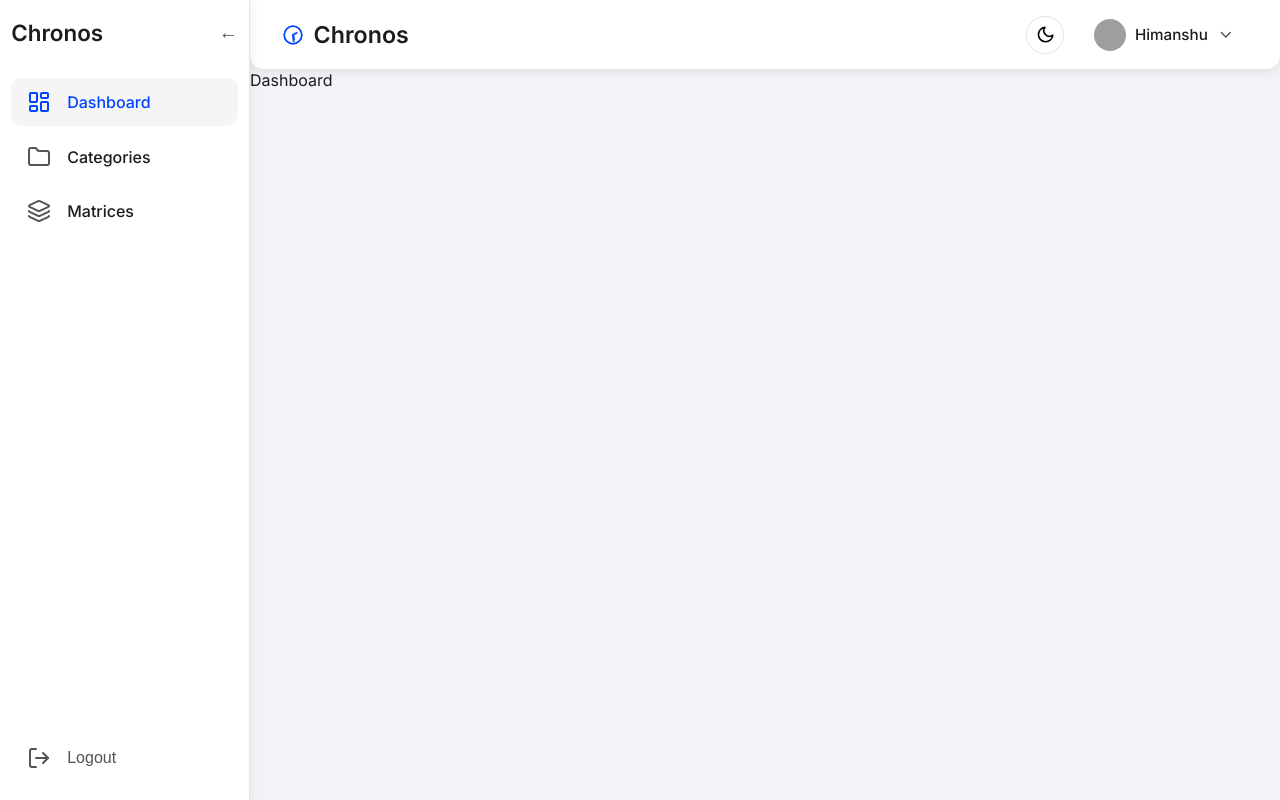
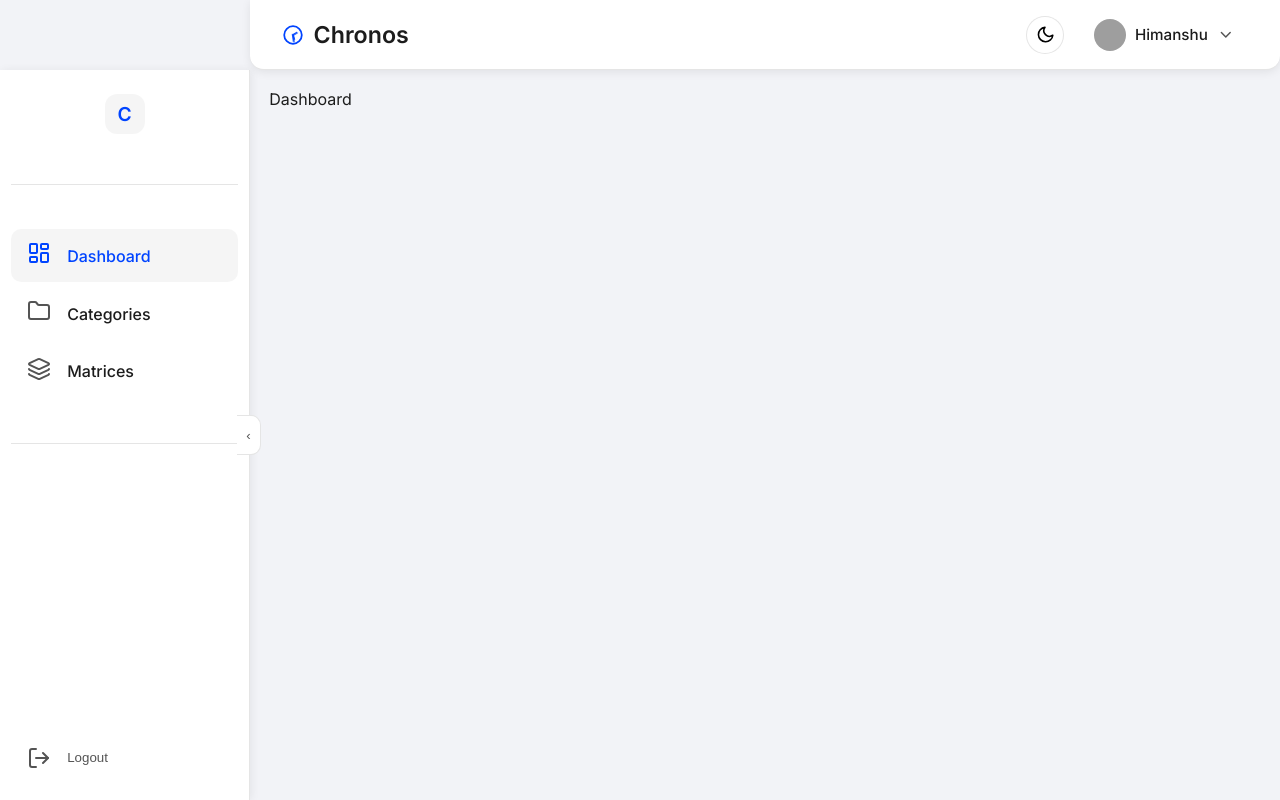
Before and after one commit to ankitbareth-dev/frontend-for-chronos, a Next.js app: page /dashboard in a window 1280 px wide. Built offline with nearby package versions, Linux system fonts and the light colour scheme; grey boxes are pictures that could not be loaded.

Commit message:
update some ui

```diff
--- a/app/dashboard/components/Sidebar/Sidebar.module.sass
+++ b/app/dashboard/components/Sidebar/Sidebar.module.sass
@@ -1,6 +1,5 @@
 .sidebar
   width: 250px
-  height: 100vh
   background: var(--bg-topbar)
   border-right: 1px solid var(--border-color)
   padding: 1.2rem .7rem
@@ -9,10 +8,14 @@
   gap: 2rem
   position: fixed
   left: 0
-  top: 0
+  top: 70px
+  height: calc(100vh - 70px)
   z-index: 40
   transition: width .25s ease, transform .3s ease
   box-shadow: 2px 0 8px rgba(0,0,0,0.06)
+
+.expanded
+  width: 250px
 
 .collapsed
   width: 78px
@@ -20,55 +23,36 @@
 .open
   transform: translateX(0)
 
-.overlay
-  position: fixed
-  inset: 0
-  background: rgba(0,0,0,0.4)
-  z-index: 30
+/* Brand Box */
+.brandBox
+  display: flex
+  justify-content: center
+  padding: .3rem 0
 
-/* MOBILE: sidebar hidden by default */
-@media (max-width: 768px)
-  .sidebar
-    transform: translateX(-100%)
-    width: 260px
-
-  .collapsed
-    width: 260px
-
-/* TOP SECTION */
-.top
+.brandIcon
+  width: 40px
+  height: 40px
+  background: var(--hover-bg)
+  border-radius: 12px
   display: flex
   align-items: center
-  justify-content: space-between
+  justify-content: center
+  font-size: 1.2rem
+  font-weight: 600
+  color: var(--logo-color)
 
-.logo
-  font-size: 1.4rem
-  font-weight: 600
-  color: var(--text-primary)
+/* Divider */
+.divider
+  width: 100%
+  height: 1px
+  background: var(--border-color)
+  margin: .8rem 0
 
-/* COLLAPSE BUTTON */
-.collapseBtn
-  background: transparent
-  border: none
-  cursor: pointer
-  color: var(--text-secondary)
-  font-size: 1.2rem
-
-/* CLOSE BUTTON (mobile only) */
-.closeBtn
-  display: none
-  @media (max-width: 768px)
-    display: block
-    background: transparent
-    border: none
-    color: var(--text-primary)
-    font-size: 1.2rem
-
-/* NAVIGATION */
+/* Nav */
 .nav
   display: flex
   flex-direction: column
-  gap: .4rem
+  gap: .3rem
 
 .navItem
   display: flex
@@ -78,14 +62,13 @@
   border-radius: 10px
   color: var(--text-primary)
   text-decoration: none
-  transition: background .2s ease, color .2s ease
+  transition: background .2s ease
 
   &:hover
     background: var(--hover-bg)
 
 .icon
   font-size: 1.25rem
-  display: flex
   color: var(--text-secondary)
 
 .label
@@ -99,7 +82,7 @@
   .icon
     color: var(--logo-color)
 
-/* LOGOUT */
+/* Logout */
 .bottom
   margin-top: auto
 
@@ -114,18 +97,56 @@
   background: transparent
   color: var(--text-secondary)
   cursor: pointer
-  font-size: 1rem
   transition: background .2s ease
 
   &:hover
     background: var(--hover-bg)
     color: var(--text-primary)
 
-/* MOBILE MENU BUTTON */
+/* Collapse handle on right border */
+.collapseHandle
+  position: absolute
+  top: 50%
+  right: -12px
+  transform: translateY(-50%)
+  width: 24px
+  height: 40px
+  background: var(--bg-topbar)
+  border: 1px solid var(--border-color)
+  border-left: none
+  border-radius: 0 10px 10px 0
+  display: flex
+  align-items: center
+  justify-content: center
+  cursor: pointer
+  color: var(--text-secondary)
+  transition: .2s ease
+
+  &:hover
+    background: var(--hover-bg)
+
+/* Overlay (mobile) */
+.overlay
+  position: fixed
+  inset: 0
+  background: rgba(0,0,0,0.4)
+  z-index: 30
+
+/* Mobile Hide */
+@media (max-width: 768px)
+  .sidebar
+    transform: translateX(-100%)
+    width: 260px
+  .collapsed
+    width: 260px
+  .collapseHandle
+    display: none
+
+/* Mobile Menu Btn */
 .mobileMenuBtn
   display: none
   @media (max-width: 768px)
-    display: block
+    display: flex
     position: fixed
     top: 1rem
     left: 1rem
@@ -135,7 +156,5 @@
     width: 40px
     height: 40px
     border-radius: 10px
-    display: flex
     align-items: center
     justify-content: center
-    cursor: pointer
--- a/app/dashboard/components/Sidebar/Sidebar.tsx
+++ b/app/dashboard/components/Sidebar/Sidebar.tsx
@@ -1,33 +1,18 @@
 "use client";
 
-import { useState, useEffect, useRef } from "react";
+import { useState, useEffect } from "react";
 import styles from "./Sidebar.module.sass";
-
-import { LayoutDashboard, Folder, Layers, LogOut, Menu, X } from "lucide-react";
-
+import { LayoutDashboard, Folder, Layers, LogOut } from "lucide-react";
 import Link from "next/link";
 import { usePathname } from "next/navigation";
 
-export default function Sidebar() {
-  const [isOpen, setIsOpen] = useState(false); // mobile drawer
-  const [isCollapsed, setIsCollapsed] = useState(false); // desktop collapse
+export default function Sidebar({ onCollapseChange }: any) {
+  const [isCollapsed, setIsCollapsed] = useState(false);
   const pathname = usePathname();
-  const sidebarRef = useRef(null);
 
-  // Close sidebar on outside click (mobile only)
   useEffect(() => {
-    function handleClick(e: any) {
-      if (
-        isOpen &&
-        sidebarRef.current &&
-        !sidebarRef.current.contains(e.target)
-      ) {
-        setIsOpen(false);
-      }
-    }
-    document.addEventListener("mousedown", handleClick);
-    return () => document.removeEventListener("mousedown", handleClick);
-  }, [isOpen]);
+    onCollapseChange?.(isCollapsed);
+  }, [isCollapsed]);
 
   const navItems = [
     { name: "Dashboard", href: "/dashboard", icon: <LayoutDashboard /> },
@@ -36,37 +21,17 @@ export default function Sidebar() {
   ];
 
   return (
-    <>
-      {/* MOBILE MENU BUTTON */}
-      <button className={styles.mobileMenuBtn} onClick={() => setIsOpen(true)}>
-        <Menu />
-      </button>
-
-      {/* OVERLAY (mobile only) */}
-      {isOpen && <div className={styles.overlay}></div>}
-
-      {/* SIDEBAR */}
     <aside
-        ref={sidebarRef}
-        className={`${styles.sidebar} ${isCollapsed ? styles.collapsed : ""} ${
-          isOpen ? styles.open : ""
+      className={`${styles.sidebar} ${
+        isCollapsed ? styles.collapsed : styles.expanded
       }`}
     >
-        {/* HEADER */}
-        <div className={styles.top}>
-          {!isCollapsed && <h2 className={styles.logo}>Chronos</h2>}
+      {/* BRAND */}
+      <div className={styles.brandBox}>
+        <div className={styles.brandIcon}>C</div>
+      </div>
 
-          <button
-            className={styles.collapseBtn}
-            onClick={() => setIsCollapsed((p) => !p)}
-          >
-            {isCollapsed ? "→" : "←"}
-          </button>
-
-          <button className={styles.closeBtn} onClick={() => setIsOpen(false)}>
-            <X />
-          </button>
-        </div>
+      <div className={styles.divider}></div>
 
       {/* NAV */}
       <nav className={styles.nav}>
@@ -87,6 +52,8 @@ export default function Sidebar() {
         })}
       </nav>
 
+      <div className={styles.divider}></div>
+
       {/* LOGOUT */}
       <div className={styles.bottom}>
         <button className={styles.logoutBtn}>
@@ -94,7 +61,14 @@ export default function Sidebar() {
           {!isCollapsed && <span>Logout</span>}
         </button>
       </div>
+
+      {/* COLLAPSE HANDLE */}
+      <button
+        className={styles.collapseHandle}
+        onClick={() => setIsCollapsed((prev) => !prev)}
+      >
+        {isCollapsed ? "›" : "‹"}
+      </button>
     </aside>
-    </>
   );
 }
--- /dev/null
+++ b/app/dashboard/dashboardLayout.module.sass
@@ -0,0 +1,76 @@
+.dashboardLayout
+  display: flex
+  width: 100%
+  height: 100vh
+  overflow: hidden
+
+/* SIDEBAR WRAPPER (needed for mobile slide-in) */
+.sidebarWrapper
+  position: relative
+  z-index: 20
+  transition: transform .25s ease
+
+/* Desktop always visible */
+@media (min-width: 769px)
+  .sidebarWrapper
+    transform: translateX(0) !important
+
+/* Mobile slide */
+@media (max-width: 768px)
+  .sidebarWrapper
+    position: fixed
+    top: 0
+    left: 0
+    height: 100%
+    transform: translateX(-100%)
+
+  .sidebarWrapper.open
+    transform: translateX(0)
+
+/* MOBILE OVERLAY */
+.overlay
+  position: fixed
+  top: 0
+  left: 0
+  width: 100%
+  height: 100%
+  background: rgba(0,0,0,0.5)
+  z-index: 10
+
+/* MOBILE MENU BUTTON */
+.mobileMenuBtn
+  position: fixed
+  top: 18px
+  left: 18px
+  z-index: 30
+  background: none
+  border: none
+  color: var(--text-primary)
+  cursor: pointer
+  display: none
+
+@media (max-width: 768px)
+  .mobileMenuBtn
+    display: block
+
+/* MAIN AREA SPACING */
+.sidebarExpanded .mainArea
+  margin-left: 250px
+
+.sidebarCollapsed .mainArea
+  margin-left: 78px
+
+@media (max-width: 768px)
+  .mainArea
+    margin-left: 0 !important
+
+.mainArea
+  flex: 1
+  display: flex
+  flex-direction: column
+  transition: margin-left .25s ease
+
+.contentArea
+  padding: 1.2rem
+  height: calc(100vh - 70px)
+  overflow-y: auto
--- a/app/dashboard/layout.tsx
+++ b/app/dashboard/layout.tsx
@@ -1,17 +1,50 @@
+"use client";
+
+import { useState } from "react";
 import Sidebar from "./components/Sidebar/Sidebar";
 import Topbar from "./components/Topbar/Topbar";
+import styles from "./dashboardLayout.module.sass";
+import { Menu } from "lucide-react";
 
-export default function DashboardLayout({
-  children,
-}: {
-  children: React.ReactNode;
-}) {
+export default function DashboardLayout({ children }: any) {
+  const [isCollapsed, setIsCollapsed] = useState(false);
+  const [isMobileOpen, setIsMobileOpen] = useState(false);
+
   return (
-    <div style={{ display: "flex" }}>
-      <Sidebar />
-      <div style={{ marginLeft: "250px", width: "100%" }}>
+    <div
+      className={`${styles.dashboardLayout} ${
+        isCollapsed ? styles.sidebarCollapsed : styles.sidebarExpanded
+      }`}
+    >
+      {/* MOBILE MENU BUTTON */}
+      <button
+        className={styles.mobileMenuBtn}
+        onClick={() => setIsMobileOpen(true)}
+      >
+        <Menu />
+      </button>
+
+      {/* OVERLAY */}
+      {isMobileOpen && (
+        <div
+          className={styles.overlay}
+          onClick={() => setIsMobileOpen(false)}
+        />
+      )}
+
+      {/* SIDEBAR */}
+      <div
+        className={`${styles.sidebarWrapper} ${
+          isMobileOpen ? styles.open : ""
+        }`}
+      >
+        <Sidebar onCollapseChange={setIsCollapsed} />
+      </div>
+
+      {/* MAIN AREA */}
+      <div className={styles.mainArea}>
         <Topbar />
-        {children}
+        <div className={styles.contentArea}>{children}</div>
       </div>
     </div>
   );
```
Lines whose indentation alone changed are shown as unchanged.
